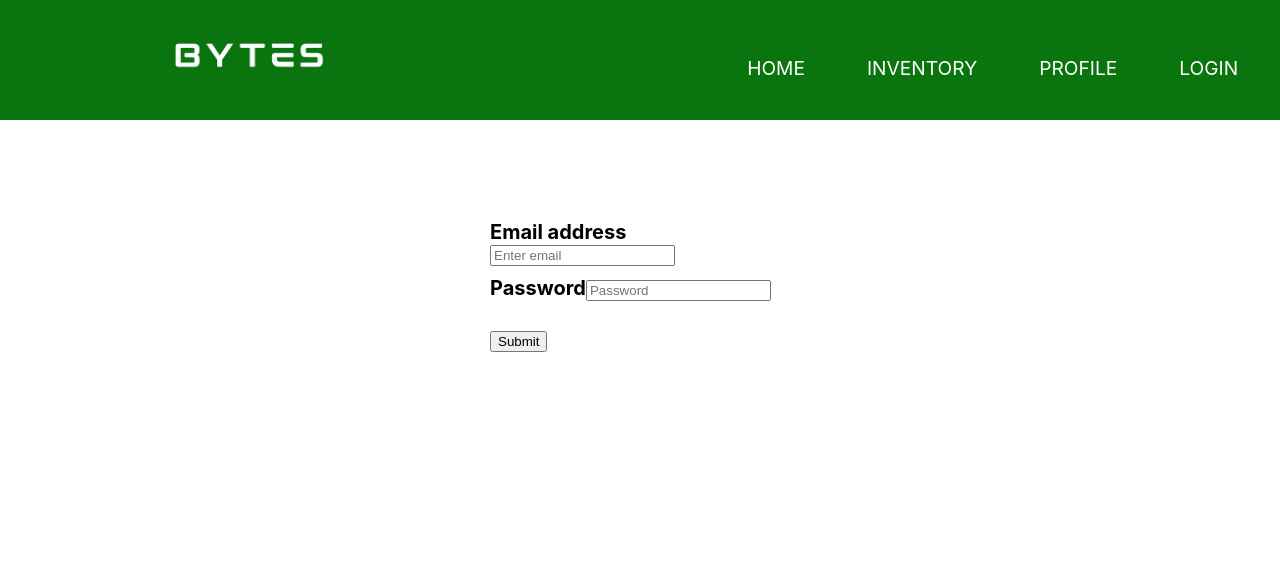
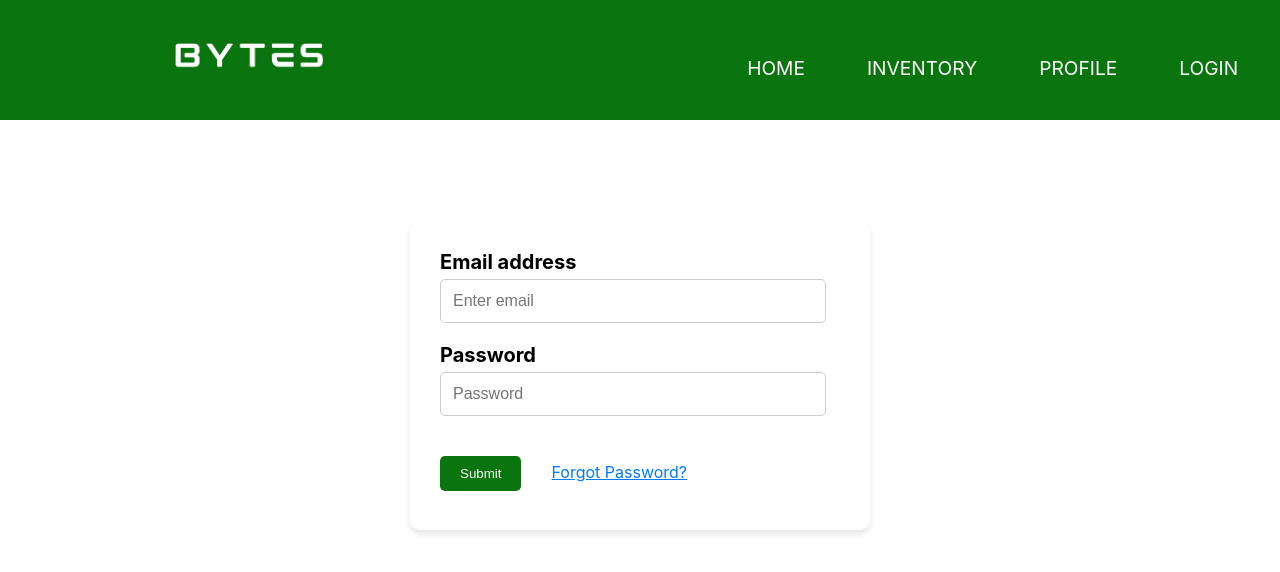
Before and after one commit to kylephan5/bytes, a React (Create React App) app in the folder bytes_client/: page /login in a window 1280 px wide. Shown: the top 572 px of the page. Built offline with nearby package versions, Linux system fonts and the light colour scheme.

Commit message:
add style and forgot button for login/signup

```diff
--- a/bytes_client/src/components/pages/Login.css
+++ b/bytes_client/src/components/pages/Login.css
@@ -1,8 +1,13 @@
 /* Apply styles to the form container */
 .login-form {
-    width: 300px;
+  width: 400px;
   margin: 0 auto;
   margin-top: 100px;
+  background-color: #ffffff;
+  padding: 30px;
+  border-radius: 10px;
+  box-shadow: 0 4px 6px rgba(0, 0, 0, 0.1);
+  height: 250px;
 }
 
 /* Style the "Login" and "Password" labels as headers */
@@ -10,12 +15,45 @@
   font-size: 20px;
   font-weight: bold;
   margin-top: 10px;
-    margin-bottom: 5px;
 }
 
 /* Apply styles to the input fields and the submit button */
 .form-control {
-    margin-bottom: 10px;
+  margin-top: 5px;
+  padding: 12px;
+  width: 90%;
+  border: 1px solid #ccc;
+  border-radius: 5px;
+  margin-bottom: 20px;
+  font-size: 16px;
+}
+
+.login-button {
+  margin-top: 20px;
+  background-color: #0a740e;
+  color: #fff;
+  border: none;
+  padding: 10px 20px;
+  border-radius: 5px;
+  cursor: pointer;
+  transition: background-color 0.3s;
+}
+
+.login-button:hover {
+  background-color: #38833a;
+}
+
+/* Forgot Password Button */
+.forgot-password-button {
+  color: #007BFF;
+  font-size: 16px;
+  padding-left: 30px;
+}
+
+.forgot-password-button:hover {
+  transition: background-color 0.3s;
+  cursor: pointer;
+  color: #614181;
 }
 
 /* Center the text for the checkbox */
@@ -23,8 +61,3 @@
   display: flex;
   align-items: center;
 }
-
-  /* Apply styles to the submit button */
-  .login-button {
-    margin-top: 20px;
-  }
--- a/bytes_client/src/components/pages/Login.js
+++ b/bytes_client/src/components/pages/Login.js
@@ -2,7 +2,7 @@ import Button from 'react-bootstrap/Button';
 import Form from 'react-bootstrap/Form';
 import './Login.css';
 import axios from "axios"; // Import your CSS file
-import React, {useState} from 'react';
+import React, { useState } from 'react';
 
 function Signup() {
   const [formData, setFormData] = useState({
@@ -11,7 +11,7 @@ function Signup() {
   })
 
   const handleInputChange = (event) => {
-        const {name, value} = event.target;
+    const { name, value } = event.target;
     setFormData({
       ...formData,
       [name]: value,
@@ -23,25 +23,25 @@ function Signup() {
       old_password: old_password,
       new_password: new_password,
       confirm_password: confirm_password,
-      }).then(function(response) {
+    }).then(function (response) {
       console.log(response);
-        }).catch(function(error) {
+    }).catch(function (error) {
       console.error(error);
     })
   }
 
   const userLogin = (event) => {
     event.preventDefault();
-        const {email , password} = formData;
+    const { email, password } = formData;
 
     axios.post('login/', {
       email: email,
       password: password,
     }, {
       withCredentials: true,
-        }).then(function(response) {
+    }).then(function (response) {
       console.log('signed in');
-        }).catch(function(error) {
+    }).catch(function (error) {
       console.error(error);
     })
   }
@@ -50,16 +50,18 @@ function Signup() {
     <Form className="login-form"> {/* Apply the login-form class */}
       <Form.Group controlId="formBasicEmail">
         <Form.Label>Email address</Form.Label>
-        <Form.Control type="email" placeholder="Enter email" name="email" value={formData.email} onChange={handleInputChange}/>
+        <Form.Control type="email" placeholder="Enter email" name="email" value={formData.email} onChange={handleInputChange} />
       </Form.Group>
 
       <Form.Group controlId="formBasicPassword">
         <Form.Label>Password</Form.Label>
-        <Form.Control type="password" placeholder="Password" name="password" value={formData.password} onChange={handleInputChange}/>
+        <Form.Control type="password" placeholder="Password" name="password" value={formData.password} onChange={handleInputChange} />
       </Form.Group>
       <Button variant="primary" type="submit" className="login-button" onClick={(event) => userLogin(event)}> {/* Apply the login-button class */}
         Submit
       </Button>
+      <a href="#" className="forgot-password-button">Forgot Password?</a>
+
     </Form>
   );
 }
```
Lines whose indentation alone changed are shown as unchanged.
